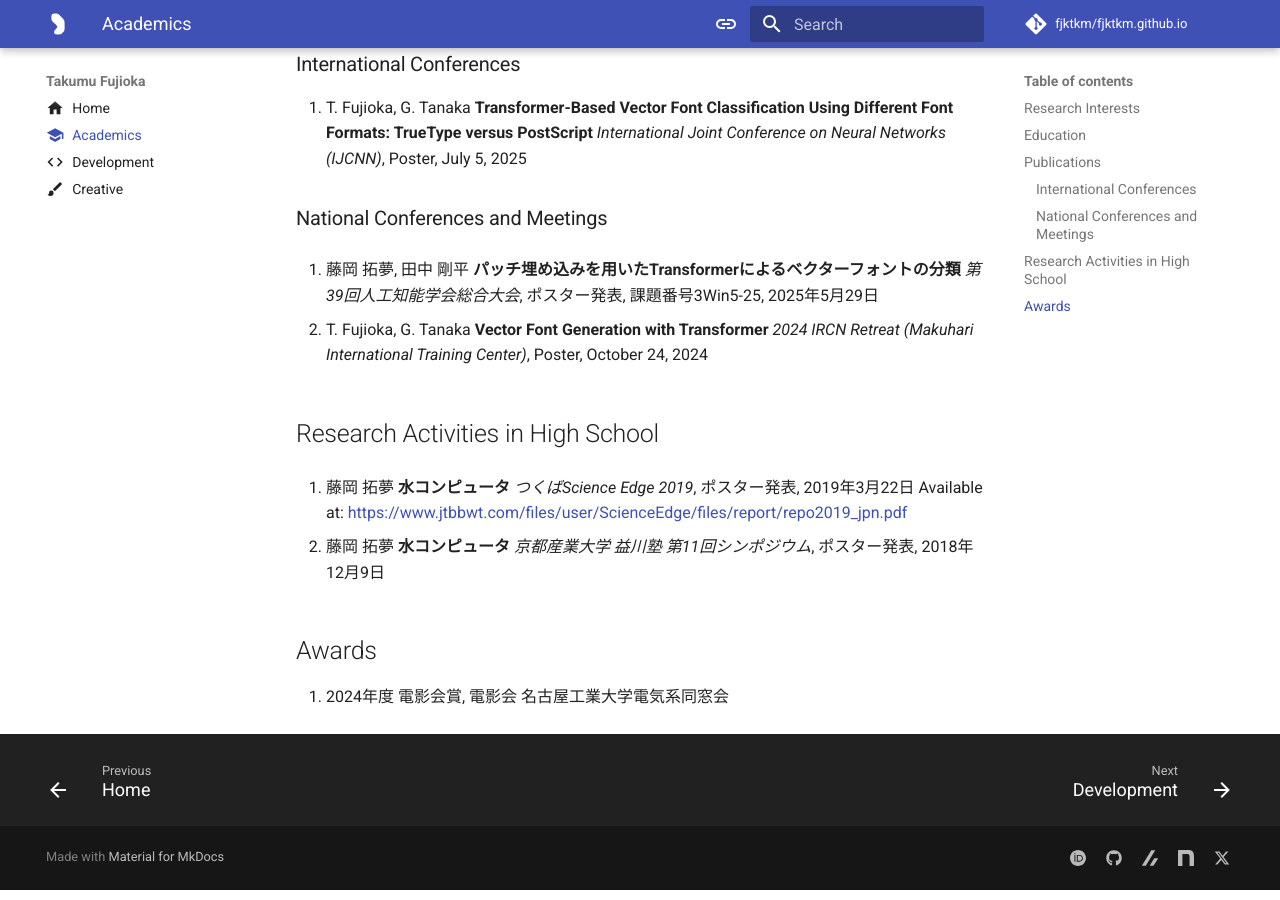
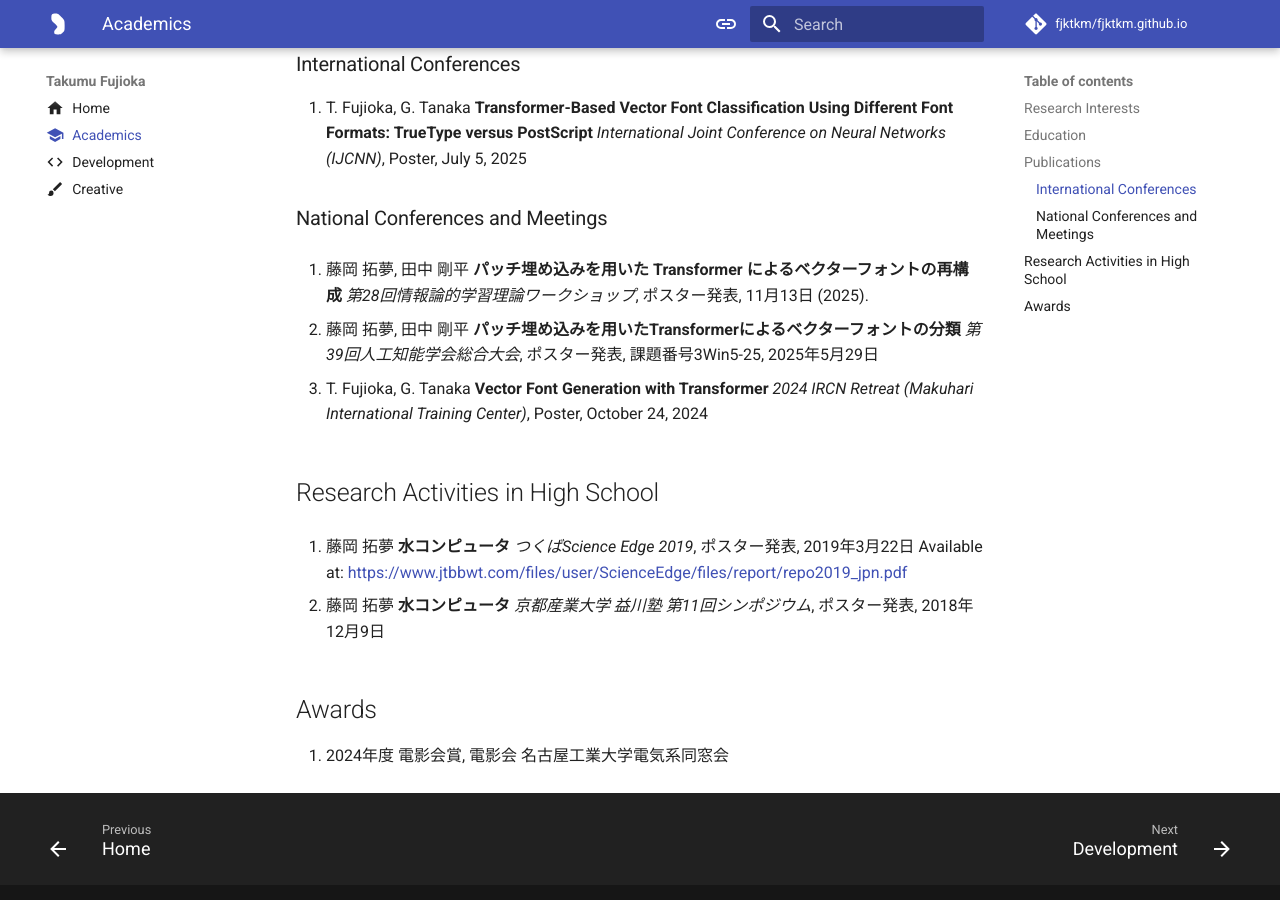
Before and after one commit to fjktkm/fjktkm.github.io, an MkDocs documentation site: the page built from docs/academics.md, in a window 1280 px wide and 900 px high, scrolled down 764 px. Built offline with MkDocs 1.6.1 and Material for MkDocs 9.7.7, drawn with Linux system fonts in a browser that asks for light colours; comment, search, counter and statistics services are not loaded.

Commit message:
Add publication details for a conference presentation on vector font reconstruction

```diff
--- a/docs/academics.md
+++ b/docs/academics.md
@@ -28,10 +28,14 @@ icon: material/school
 ### National Conferences and Meetings
 
 1. 藤岡 拓夢, 田中 剛平
+   **パッチ埋め込みを用いた Transformer によるベクターフォントの再構成**
+   *第28回情報論的学習理論ワークショップ*, ポスター発表, 11月13日 (2025).
+
+2. 藤岡 拓夢, 田中 剛平
    **パッチ埋め込みを用いたTransformerによるベクターフォントの分類**
    *第39回人工知能学会総合大会*, ポスター発表, 課題番号3Win5-25, 2025年5月29日
 
-2. T. Fujioka, G. Tanaka
+3. T. Fujioka, G. Tanaka
    **Vector Font Generation with Transformer**
    *2024 IRCN Retreat (Makuhari International Training Center)*, Poster, October 24, 2024
 
```
